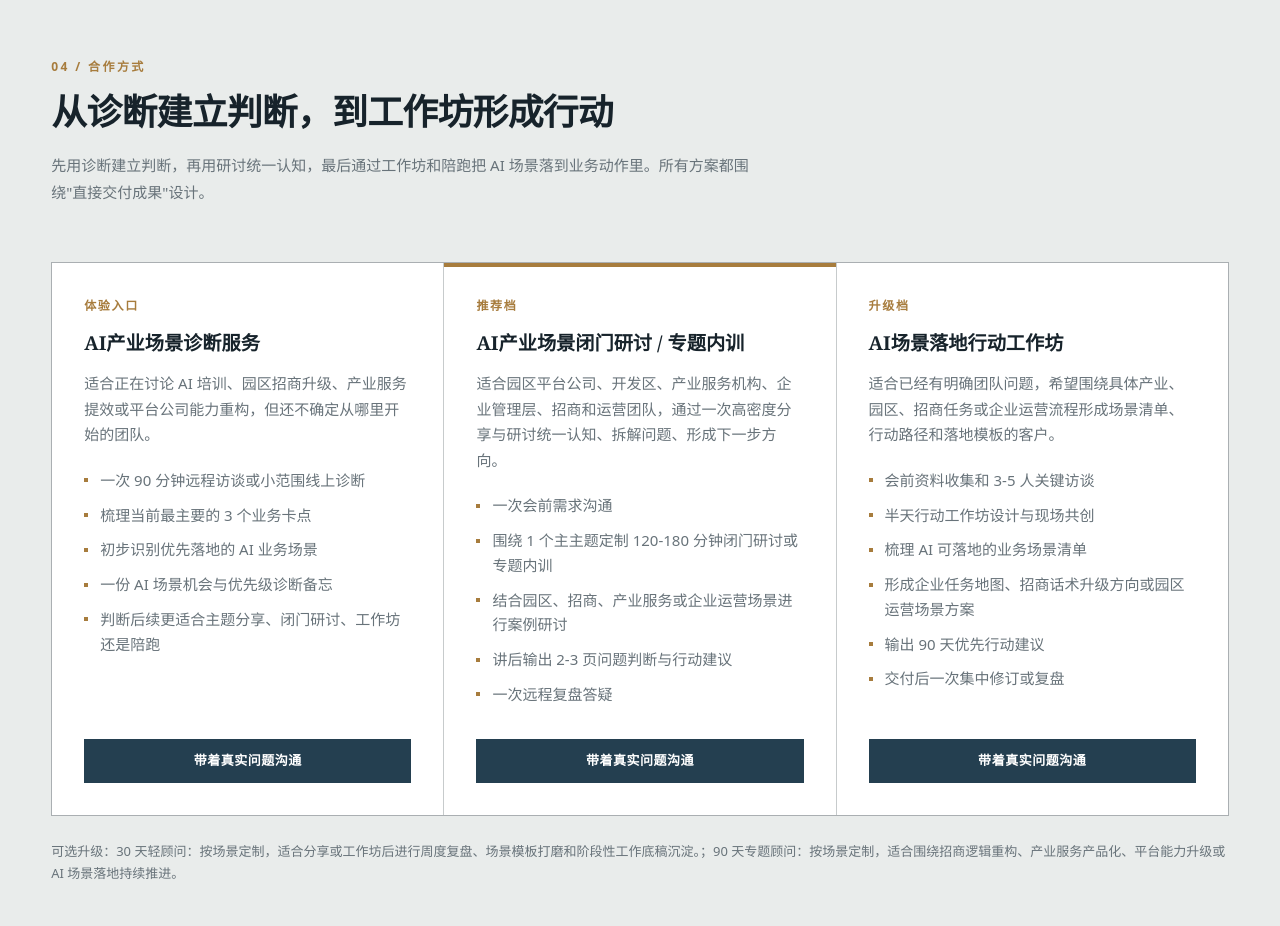
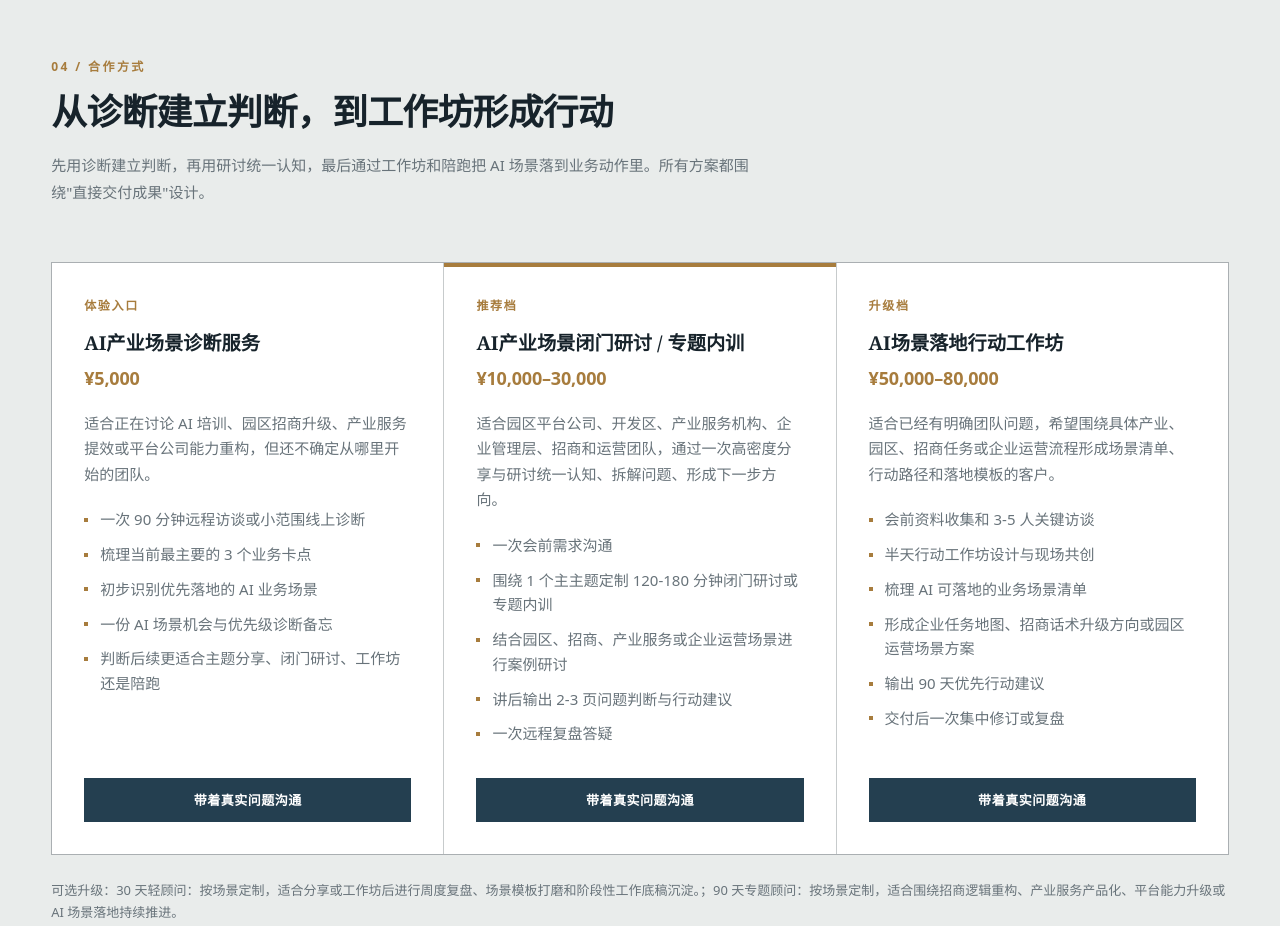
Before and after one commit to vinesy-cell/course-website, a website: page src/index.html in a window 1280 px wide. Shown: the part 5071-5997 px from the top of the page. Drawn offline with Linux system fonts and the light colour scheme; files whose address does not match are found by name.

Commit message:
content: sync course website 2026-06-08T13:53

```diff
--- a/content/site-data.json
+++ b/content/site-data.json
@@ -3,7 +3,7 @@
     "siteName": "李凯思考笔记",
     "title": "AI进入企业和园区业务现场的实战课程与工作坊",
     "description": "不是再学一个 AI 工具，而是把 AI 放进企业经营、团队协同、园区招商和产业服务的真实任务里，形成可落地、可复用、能持续创造成果的组织能力。",
-    "syncedAt": "2026-06-08T13:52:28.493Z",
+    "syncedAt": "2026-06-08T13:53:52.315Z",
     "sourceRoot": "/Users/maxlee/Documents/LK ThinkNote/07_课程网站",
     "publicPrices": true
   },
@@ -185,6 +185,7 @@
       {
         "title": "AI产业场景诊断服务",
         "level": "体验入口",
+        "price": "¥5,000",
         "description": "适合正在讨论 AI 培训、园区招商升级、产业服务提效或平台公司能力重构，但还不确定从哪里开始的团队。",
         "includes": [
           "一次 90 分钟远程访谈或小范围线上诊断",
@@ -197,6 +198,7 @@
       {
         "title": "AI产业场景闭门研讨 / 专题内训",
         "level": "推荐档",
+        "price": "¥10,000–30,000",
         "description": "适合园区平台公司、开发区、产业服务机构、企业管理层、招商和运营团队，通过一次高密度分享与研讨统一认知、拆解问题、形成下一步方向。",
         "includes": [
           "一次会前需求沟通",
@@ -209,6 +211,7 @@
       {
         "title": "AI场景落地行动工作坊",
         "level": "升级档",
+        "price": "¥50,000–80,000",
         "description": "适合已经有明确团队问题，希望围绕具体产业、园区、招商任务或企业运营流程形成场景清单、行动路径和落地模板的客户。",
         "includes": [
           "会前资料收集和 3-5 人关键访谈",
--- a/src/main.js
+++ b/src/main.js
@@ -167,6 +167,7 @@ function renderCooperation(data) {
             <article class="plan">
               <p class="plan-level">${escapeHtml(plan.level || "按场景定制")}</p>
               <h3>${escapeHtml(plan.title)}</h3>
+              ${data.meta.publicPrices && plan.price ? `<p class="plan-price">${escapeHtml(plan.price)}</p>` : ""}
               <p class="plan-description">${escapeHtml(plan.description)}</p>
               ${list(plan.includes)}
               <a class="button" href="#contact">带着真实问题沟通</a>
--- a/src/styles.css
+++ b/src/styles.css
@@ -539,6 +539,14 @@ img {
   line-height: 1.35;
 }
 
+.plan-price {
+  margin: -8px 0 16px;
+  color: var(--brass);
+  font-size: var(--text-lg);
+  font-weight: 700;
+  letter-spacing: -0.01em;
+}
+
 .plan-description {
   margin: 0 0 20px;
   color: var(--muted);
```
Also changed, not shown: scripts/sync-content.mjs (+6 -1 lines).
